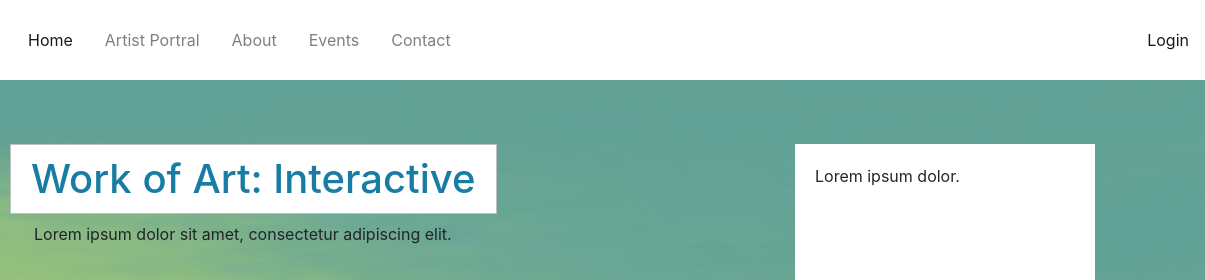
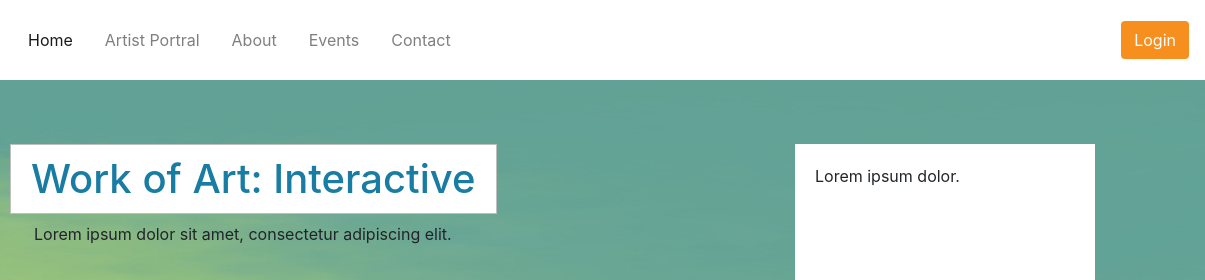
Before and after one commit to adiamorrisswanger/work-of-art, a website: page index.html in a window 1280 px wide. Shown: the top 280 px of the page, 75-1280 px from the left. Drawn offline with nearby package versions, Linux system fonts and the light colour scheme.

Commit message:
Styled modal button

```diff
--- a/index.html
+++ b/index.html
@@ -35,7 +35,7 @@
                 <li class="nav-item mx-2"><a class="nav-link" href="events.html">Events</a></li>
                 <li class="nav-item mx-2"><a class="nav-link" href="contact.html">Contact</a></li>
             </ul>
-            <span class="navbar-text ml-auto"><a role="button" data-toggle="modal" data-target="#loginModal">Login</a></span>
+            <span class="navbar-text ml-auto"><a class="btn btn-orange text-white" role="button" data-toggle="modal" data-target="#loginModal">Login</a></span>
         </div>
     </nav>
 
--- a/stylesheet.css
+++ b/stylesheet.css
@@ -108,6 +108,10 @@ label, .label {
     background-color: #6CC15A;
 }
 
+.btn-orange {
+    background-color: #f78f1e;
+}
+
 .row-cards {
     padding: 25px 0;
 }
```
